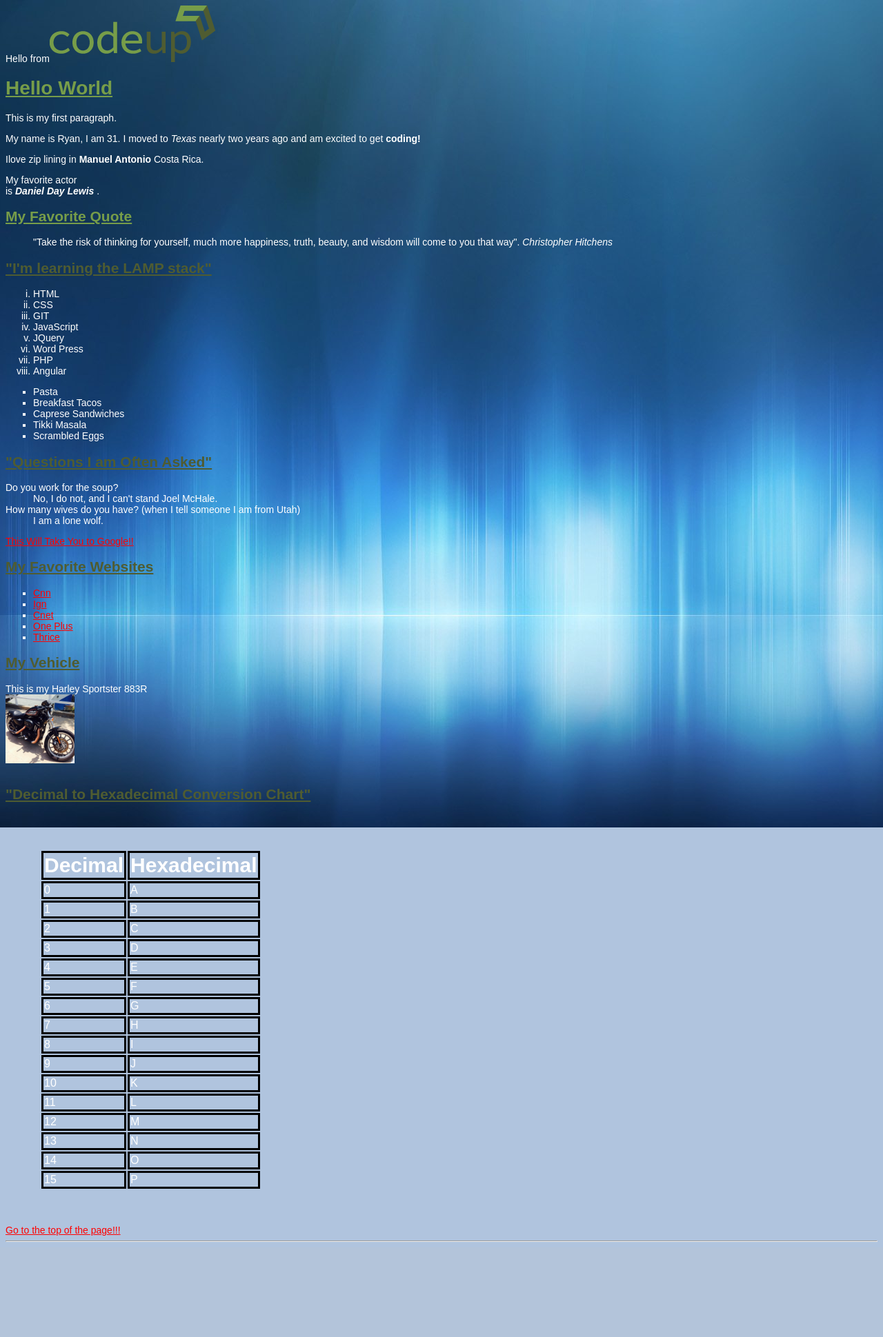
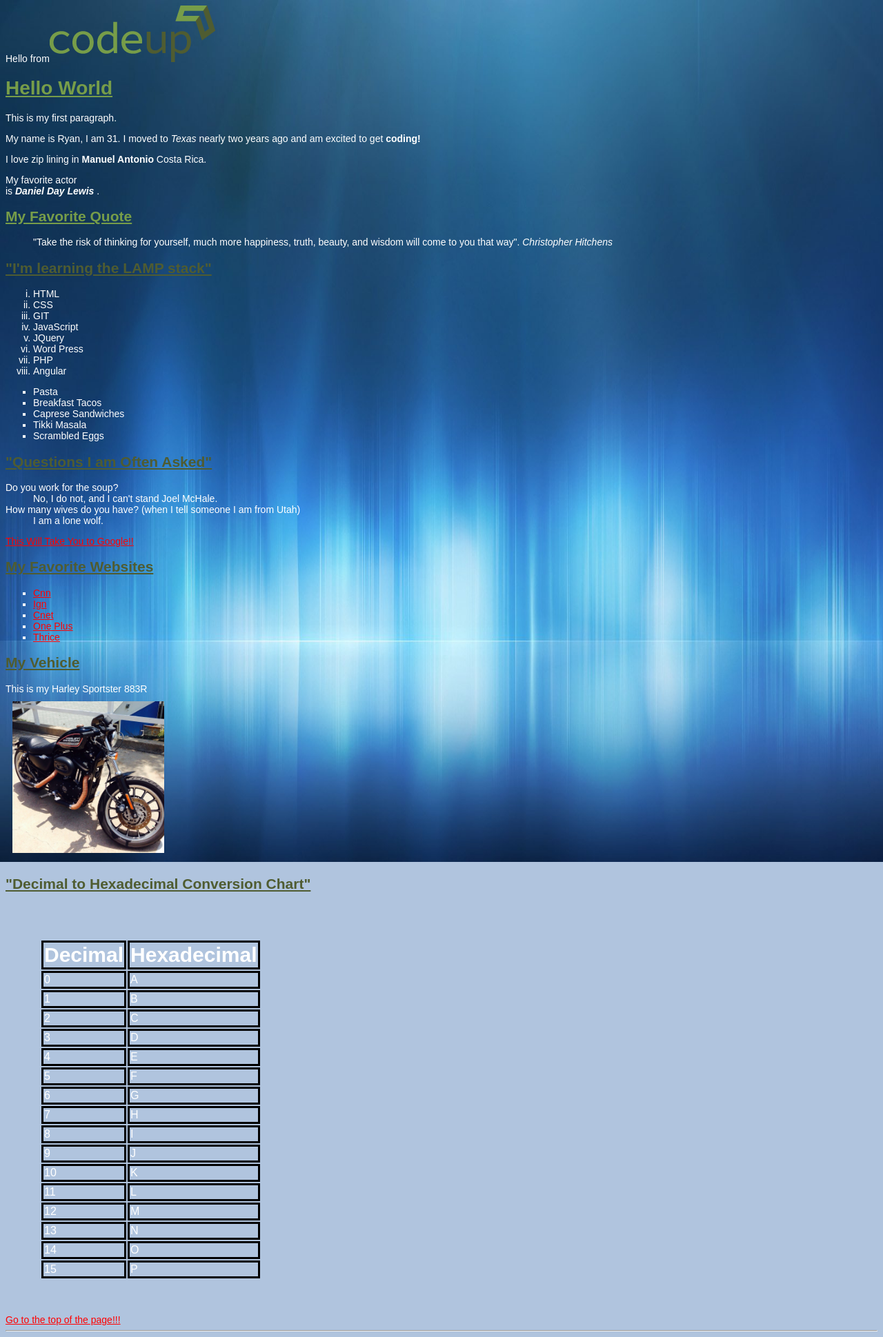
Before and after one commit to ryanscottbaker/Codeup-Web-Exercises, a PHP site: page /hello_world.html in a window 1280 px wide. Shown: the whole page at 69% size. Before the commit the page ends 1801 px from the top, so only its background shows below. Run offline with PHP 8.4, Linux system fonts and the light colour scheme.

Commit message:
Finally got the motorcycle to resize through css without using html styling! Yes!!!

```diff
--- a/public/css/hello_world.css
+++ b/public/css/hello_world.css
@@ -33,8 +33,10 @@ body {
 	font-family: 'Raleway', sans-serif;
 	color:white;
 	font-size:14px;
+	font-weight: lighter;
 	background-repeat: no-repeat;
 	background-image: url("/img/bluecss.jpg");
+	background-size: 1500px 1250px;
 }
 
 .hextable {
@@ -67,18 +69,9 @@ a:hover {
 a:active {
     color:green;
 }
-
-/*The two thing listed below are me trying
-to resize the harley image.*/
-div.harley{
-	content:url("img/Harley Sportster 883R.jpg");
-	height: 100px;
-	width: 100px;
+.harley {
+	width: 220px;
+	height: 220px;
+	padding: 5px;
 
 }
-/*This seems to be broken, should change
-height of harley and add border*/
-img[src="/Harley Sportster 883R.jpg"]
-{height:50 px;
-width:50px;
-border:	1px solid black}
--- a/public/hello_world.html
+++ b/public/hello_world.html
@@ -13,7 +13,7 @@
 			<p>This is my first paragraph.</p>
 			My name is Ryan, I am 31. I moved to <em>Texas</em> nearly two years ago and am excited to get <strong>coding!</strong>
 		<p>
-		<span>I</span>love zip lining in <strong>Manuel Antonio</strong> Costa Rica.
+		I love zip lining in <strong>Manuel Antonio</strong> Costa Rica.
 		</p>
 
 		<p>My favorite actor <br> is <em><strong>Daniel Day Lewis
@@ -64,9 +64,10 @@
 
 			<h2>My Vehicle</h2>
 				This is my Harley Sportster 883R<br>
-			<div class="harley"><img src="img/Harley Sportster 883R.jpg" alt="harley">
-			</div>
-				<br>
+				<div class="harley">
+					<img class="harley" src="img/Harley Sportster 883R.jpg" alt="harley">
+				</div>
+					<br>
 			<h2>"Decimal to Hexadecimal Conversion Chart"</h2>
 				<table class="hextable">
 					<tr>
@@ -137,10 +138,10 @@
 					</tr>
 
 				</table>
+
 				<!-- COMMAND / will make it so you can input a comment -->
 				<!-- COMMAND SHIFT D will copy current line and paste it below-->
 			<a href="#top">Go to the top of the page!!!</a>
-
 			<span id="first-span">
 		<hr>
 	</body>
```
